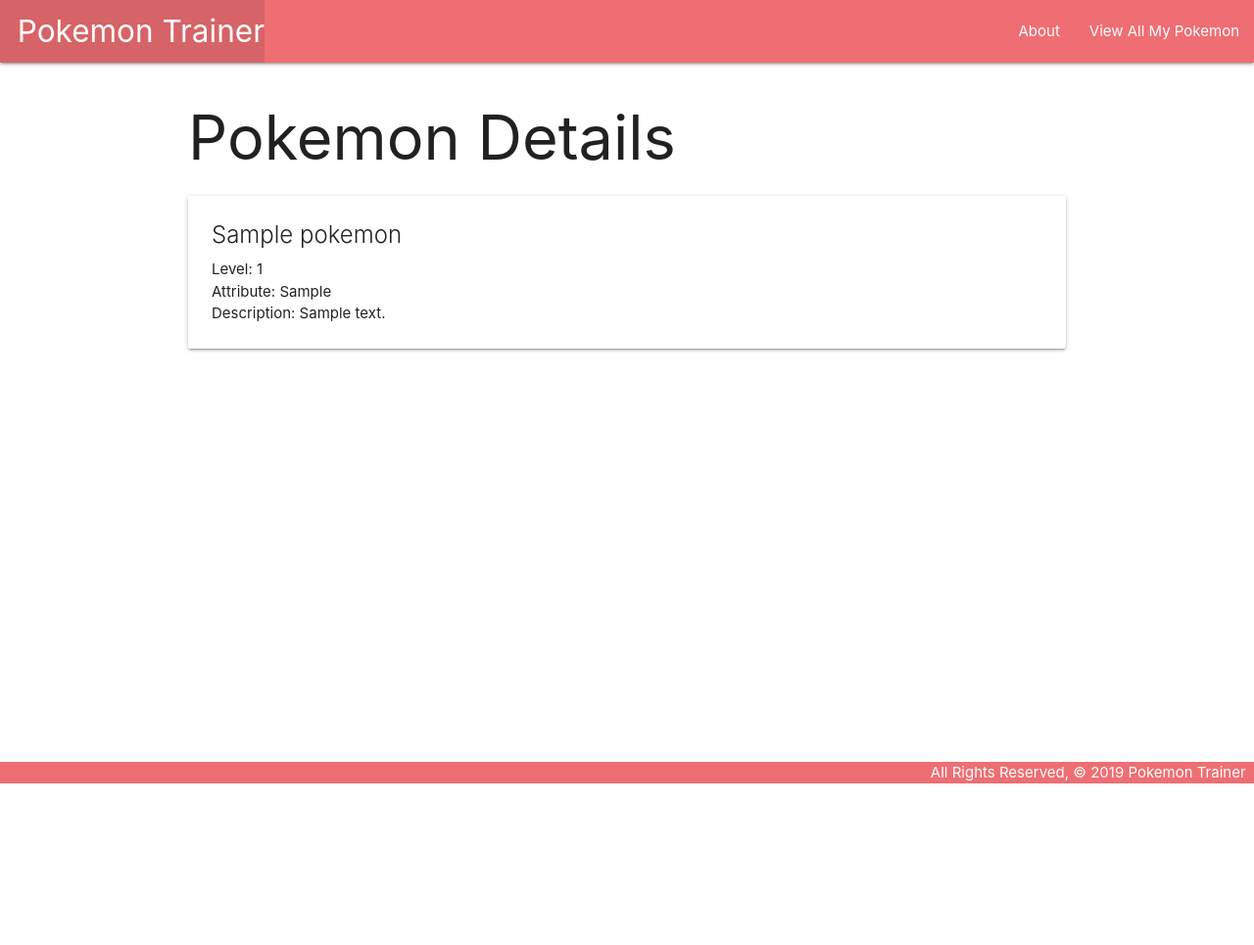
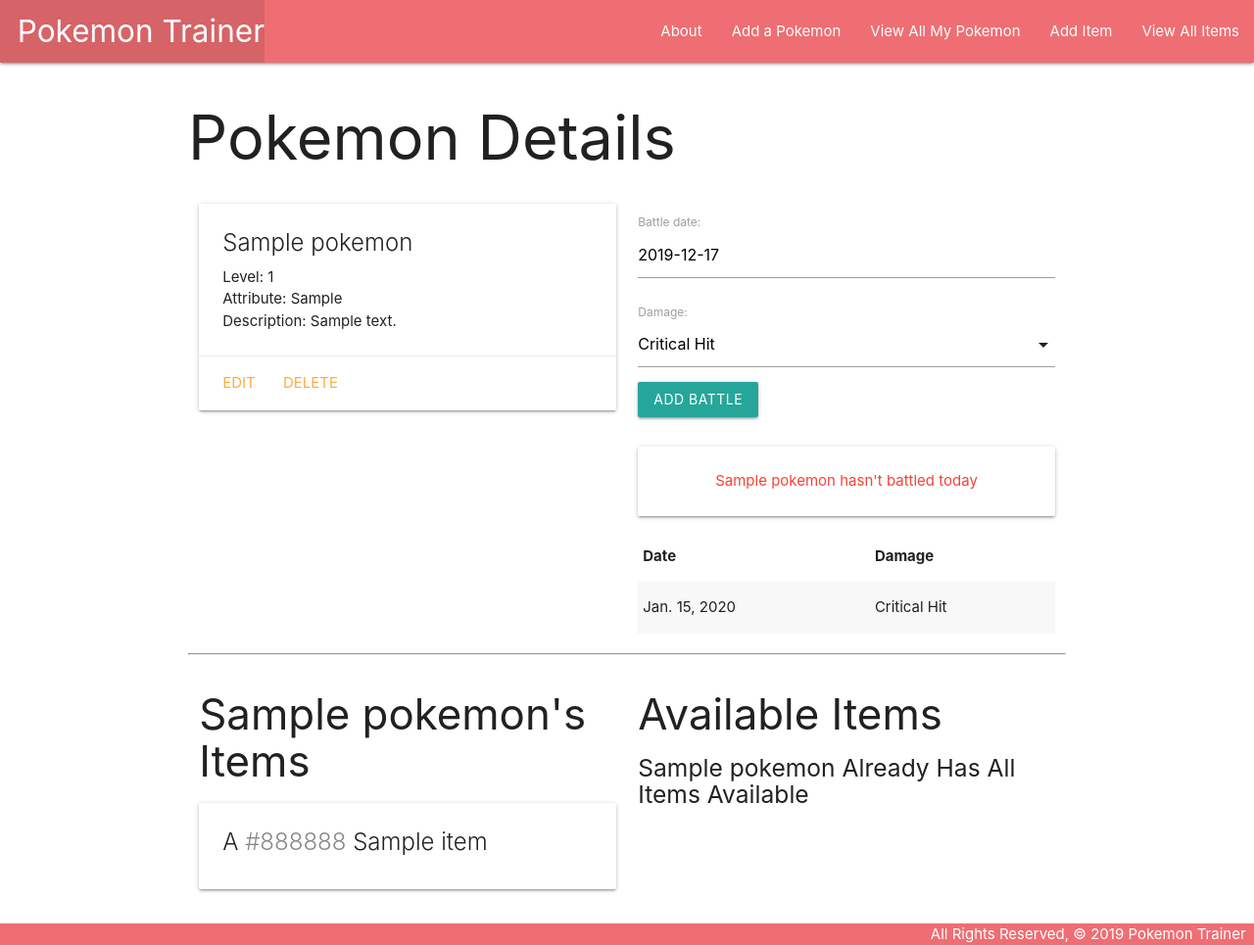
Before and after one commit to jcjv94/pokemoncollector, a Django app: page /pokemons/1/ in a window 1280 px wide. Shown: the whole page at 98% size. Before the commit the page ends 800 px from the top, so only its background shows below. Run offline with Django 3.2, Linux system fonts and the light colour scheme; tables that the repository leaves empty hold one stand-in row (values such as "Sample post").

Commit message:
add items

```diff
--- a/main_app/admin.py
+++ b/main_app/admin.py
@@ -1,4 +1,6 @@
 from django.contrib import admin
-from .models import Pokemon
+from .models import Pokemon, Battles, Item
 
 admin.site.register(Pokemon)
+admin.site.register(Battles)
+admin.site.register(Item)
--- /dev/null
+++ b/main_app/forms.py
@@ -0,0 +1,7 @@
+from django.forms import ModelForm
+from .models import Battles
+
+class BattlesForm(ModelForm):
+    class Meta:
+        model = Battles
+        fields = ['date', 'damage']
--- a/main_app/models.py
+++ b/main_app/models.py
@@ -1,10 +1,53 @@
 from django.db import models
+from django.urls import reverse
+from datetime import date
+
+DAMAGE = (
+    ('C', 'Critical Hit'),
+    ('S', 'Super Effective'),
+    ('N', 'Not very effective'),
+)
+
+
+class Item(models.Model):
+    name = models.CharField(max_length=50)
+    color = models.CharField(max_length=20)
+
+    def __str__(self):
+        return self.name
+
+    def get_absolute_url(self):
+        return reverse('items_detail', kwargs={'pk': self.id})
+
 
 class Pokemon(models.Model):
     name = models.CharField(max_length=100)
     attribute = models.CharField(max_length=100)
     description = models.TextField(max_length=250)
     level = models.IntegerField()
+    items = models.ManyToManyField(Item)
 
     def __str__(self):
         return self.name
+
+    def get_absolute_url(self):
+        return reverse('detail', kwargs={'pokemon_id': self.id})
+
+    def battle_for_today(self):
+        return self.battles_set.filter(date=date.today()).count() >= len(DAMAGE)
+
+
+class Battles(models.Model):
+    date = models.DateField('battle date')
+    damage = models.CharField(
+        max_length=1,
+        choices=DAMAGE,
+        default=DAMAGE[0][0]
+    )
+    pokemon = models.ForeignKey(Pokemon, on_delete=models.CASCADE)
+
+    def __str__(self):
+        return f"{self.get_damage_display()} on {self.date}"
+
+    class Meta:
+        ordering = ['-date']
--- a/main_app/templates/base.html
+++ b/main_app/templates/base.html
@@ -8,8 +8,9 @@
     <meta name="viewport" content="width=device-width, initial-scale=1.0">
     <meta http-equiv="X-UA-Compatible" content="ie=edge">
     <title>Pokemon Collector</title>
+    <link rel="stylesheet" type="text/css" href="{% static 'css/style.css' %}">
     <link rel="stylesheet" href="https://cdnjs.cloudflare.com/ajax/libs/materialize/1.0.0/css/materialize.min.css">
-    <link rel="stylesheet" type="text/css" href="{% static 'css/style.css' %}">
+    <script src="https://cdnjs.cloudflare.com/ajax/libs/materialize/1.0.0/js/materialize.min.js"></script>
 </head>
 
 <body>
@@ -20,8 +21,11 @@
                     <li><a href="/" class="left brand-logo">&nbsp;&nbsp;Pokemon Trainer</a></li>
                 </ul>
                 <ul class="right">
-                    <li><a href="/about">About</a></li>
-                    <li><a href="/pokemons">View All My Pokemon</a></li>
+                    <li><a href="{% url 'about' %}">About</a></li>
+                    <li><a href="{% url 'pokemons_create' %}">Add a Pokemon</a></li>
+                    <li><a href="{% url 'index' %}">View All My Pokemon</a></li>
+                    <li><a href="{% url 'items_create' %}">Add Item</a></li>
+                    <li><a href="{% url 'items_index' %}">View All Items</a></li>
                 </ul>
             </div>
         </nav>
--- /dev/null
+++ b/main_app/templates/home.html
@@ -0,0 +1,6 @@
+{% extends 'base.html' %}
+{% block content %}
+
+<h1>Home</h1>
+
+{% endblock %}
--- a/main_app/templates/pokemons/detail.html
+++ b/main_app/templates/pokemons/detail.html
@@ -3,6 +3,8 @@
 
 <h1>Pokemon Details</h1>
 
+<div class="row">
+    <div class="col s6">
         <div class="card">
             <div class="card-content">
                 <span class="card-title">{{ pokemon.name }}</span>
@@ -14,6 +16,100 @@
                 <p>Attribute: {{ pokemon.attribute }}</p>
                 <p>Description: {{ pokemon.description }}</p>
             </div>
+            <div class="card-action">
+                <a href="{% url 'pokemons_update' pokemon.id %}">Edit</a>
+                <a href="{% url 'pokemons_delete' pokemon.id %}">Delete</a>
+            </div>
+        </div>
+    </div>
+    <div class="col s6">
+        <form action="{% url 'add_battles' pokemon.id %}" method="POST">
+            {% csrf_token %}
+            {{ battles_form.as_p }}
+            <input type="submit" class="btn" value="Add Battle">
+        </form>
+        <br>
+        {% if pokemon.battle_for_today %}
+        <div class="card-panel teal-text center-align">{{pokemon.name}} has battled enough for today</div>
+        {% else %}
+        <div class="card-panel red-text center-align">{{pokemon.name}} hasn't battled today</div>
+        {% endif %}
+        <table class="striped">
+            <thead>
+                <tr>
+                    <th>Date</th>
+                    <th>Damage</th>
+                </tr>
+            </thead>
+            <tbody>
+                {% for battles in pokemon.battles_set.all %}
+                <tr>
+                    <td>{{battles.date}}</td>
+                    <td>{{battles.get_damage_display}}</td>
+                </tr>
+                {% endfor %}
+            </tbody>
+
+        </table>
+
+    </div>
 </div>
 
+<hr>
+<div class="row">
+    <div class="col s6">
+        <h3>{{ pokemon.name }}'s Items</h3>
+        {% if pokemon.items.count %}
+        {% for item in pokemon.items.all %}
+        <div class="card">
+            <div class="card-content">
+                <span class="card-title">
+                    A <span style="color: {{ item.color }}">{{ item.color }}</span> {{ item.name }}
+                </span>
+            </div>
+        </div>
+        {% endfor %}
+        {% else %}
+        <h5>No Items :(</h5>
+        {% endif %}
+    </div>
+
+    <div class="col s6">
+        <h3>Available Items</h3>
+        {% if items.count %}
+        {% for item in items.all %}
+        <div class="card">
+            <div class="card-content">
+                <span class="card-title">
+                    A <span style="color: {{ item.color }}">{{ item.color }}</span> {{ item.name }}
+                </span>
+            </div>
+            <div class="card-action">
+                <form action="{% url 'assoc_item' pokemon.id item.id %}" method="post">
+                    {% csrf_token %}
+                    <button type="submit" class="btn">Add</button>
+                </form>
+            </div>
+        </div>
+        {% endfor %}
+        {% else %}
+        <h5>{{pokemon.name}} Already Has All Items Available</h5>
+        {% endif %}
+    </div>
+
+</div>
+
+<script>
+    var dateEl = document.getElementById('id_date');
+    M.Datepicker.init(dateEl, {
+        format: 'yyyy-mm-dd',
+        defaultDate: new Date(),
+        setDefaultDate: true,
+        autoClose: true
+    });
+
+    var selectEl = document.getElementById('id_damage');
+    M.FormSelect.init(selectEl);
+</script>
+
 {% endblock %}
--- a/main_app/templates/pokemons/index.html
+++ b/main_app/templates/pokemons/index.html
@@ -4,8 +4,8 @@
 <h1>Pokemon List</h1>
 
 {% for pokemon in pokemons %}
-<div class="card">
-    <a href="{% url 'detail' pokemon.id %}">
+<a href="{% url 'detail' pokemon.id %}">
+    <div class="card">
         <div class="card-content">
             <span class="card-title">{{ pokemon.name }}</span>
             {% if pokemon.level > 0 %}
@@ -16,7 +16,7 @@
             <p>Attribute: {{ pokemon.attribute }}</p>
             <p>Description: {{ pokemon.description }}</p>
         </div>
-    </a>
+</a>
 </div>
 
 {% endfor %}
--- a/main_app/urls.py
+++ b/main_app/urls.py
@@ -5,5 +5,19 @@
     path('', views.home, name='home'),
     path('about/', views.about, name='about'),
     path('pokemons/', views.pokemons_index, name='index'),
-    path('pokemons/<int:pokemon_id>/', views.pokemons_detail, name='detail')
+    path('pokemons/<int:pokemon_id>/', views.pokemons_detail, name='detail'),
+    path('pokemons/create/', views.PokemonCreate.as_view(), name='pokemons_create'),
+    path('pokemons/<int:pk>/update/',
+         views.PokemonUpdate.as_view(), name='pokemons_update'),
+    path('pokemons/<int:pk>/delete/',
+         views.PokemonDelete.as_view(), name='pokemons_delete'),
+    path('pokemons/<int:pokemon_id>/add_battles/',
+         views.add_battles, name='add_battles'),
+    path('pokemons/<int:pokemon_id>/assoc_item/<int:item_id>/',
+         views.assoc_item, name='assoc_item'),
+    path('items/', views.ItemList.as_view(), name='items_index'),
+    path('items/<int:pk>/', views.ItemDetail.as_view(), name='items_detail'),
+    path('items/create/', views.ItemCreate.as_view(), name='items_create'),
+    path('items/<int:pk>/update/', views.ItemUpdate.as_view(), name='items_update'),
+    path('items/<int:pk>/delete/', views.ItemDelete.as_view(), name='items_delete'),
 ]
--- a/main_app/views.py
+++ b/main_app/views.py
@@ -1,6 +1,8 @@
-from django.shortcuts import render
-
-from .models import Pokemon
+from django.shortcuts import render, redirect
+from django.views.generic.edit import CreateView, UpdateView, DeleteView
+from django.views.generic import ListView, DetailView
+from .models import Pokemon, Item
+from .forms import BattlesForm
 
 
 # class Pokemon:
@@ -33,6 +35,67 @@
     pokemons = Pokemon.objects.all()
     return render(request, 'pokemons/index.html', {'pokemons': pokemons})
 
+
 def pokemons_detail(request, pokemon_id):
     pokemon = Pokemon.objects.get(id=pokemon_id)
-    return render(request, 'pokemons/detail.html', { 'pokemon': pokemon })
+    items_pokemon_doesnt_have = Item.objects.exclude(
+        id__in=pokemon.items.all().values_list('id'))
+    battles_form = BattlesForm()
+    return render(request, 'pokemons/detail.html', {
+        'pokemon': pokemon, 'battles_form': battles_form,
+        'items': items_pokemon_doesnt_have
+    })
+
+
+class PokemonCreate(CreateView):
+    model = Pokemon
+    fields = '__all__'
+    success_url = '/pokemons/'
+
+
+class PokemonUpdate(UpdateView):
+    model = Pokemon
+    fields = ['level', 'attribute', 'description']
+
+
+class PokemonDelete(DeleteView):
+    model = Pokemon
+    success_url = '/pokemons/'
+
+
+def add_battles(request, pokemon_id):
+    form = BattlesForm(request.POST)
+    if form.is_valid():
+        new_battles = form.save(commit=False)
+        new_battles.pokemon_id = pokemon_id
+        new_battles.save()
+    return redirect('detail', pokemon_id=pokemon_id)
+
+
+class ItemList(ListView):
+    model = Item
+
+
+class ItemDetail(DetailView):
+    model = Item
+
+
+class ItemCreate(CreateView):
+    model = Item
+    fields = '__all__'
+
+
+class ItemUpdate(UpdateView):
+    model = Item
+    fields = ['name', 'color']
+
+
+class ItemDelete(DeleteView):
+    model = Item
+    success_url = '/items/'
+
+
+def assoc_item(request, pokemon_id, item_id):
+    # Note that you can pass a toy's id instead of the whole object
+    Pokemon.objects.get(id=pokemon_id).items.add(item_id)
+    return redirect('detail', pokemon_id=pokemon_id)
--- a/manage.py
+++ b/manage.py
@@ -5,7 +5,8 @@
 
 
 def main():
-    os.environ.setdefault('DJANGO_SETTINGS_MODULE', 'pokemoncollector.settings')
+    os.environ.setdefault('DJANGO_SETTINGS_MODULE',
+                          'pokemoncollector.settings')
     try:
         from django.core.management import execute_from_command_line
     except ImportError as exc:
```
Also changed, not shown: main_app/templates/main_app/item_confirm_delete.html (added, +13 -0 lines), main_app/templates/main_app/item_detail.html (added, +20 -0 lines), main_app/templates/main_app/item_form.html (added, +19 -0 lines), main_app/templates/main_app/item_list.html (added, +17 -0 lines), main_app/templates/main_app/pokemon_confirm_delete.html (added, +15 -0 lines), main_app/templates/main_app/pokemon_form.html (added, +22 -0 lines), main_app/migrations/0002_battles.py (added), main_app/migrations/0003_auto_20191217_1923.py (added). Lines whose indentation alone changed are shown as unchanged.
